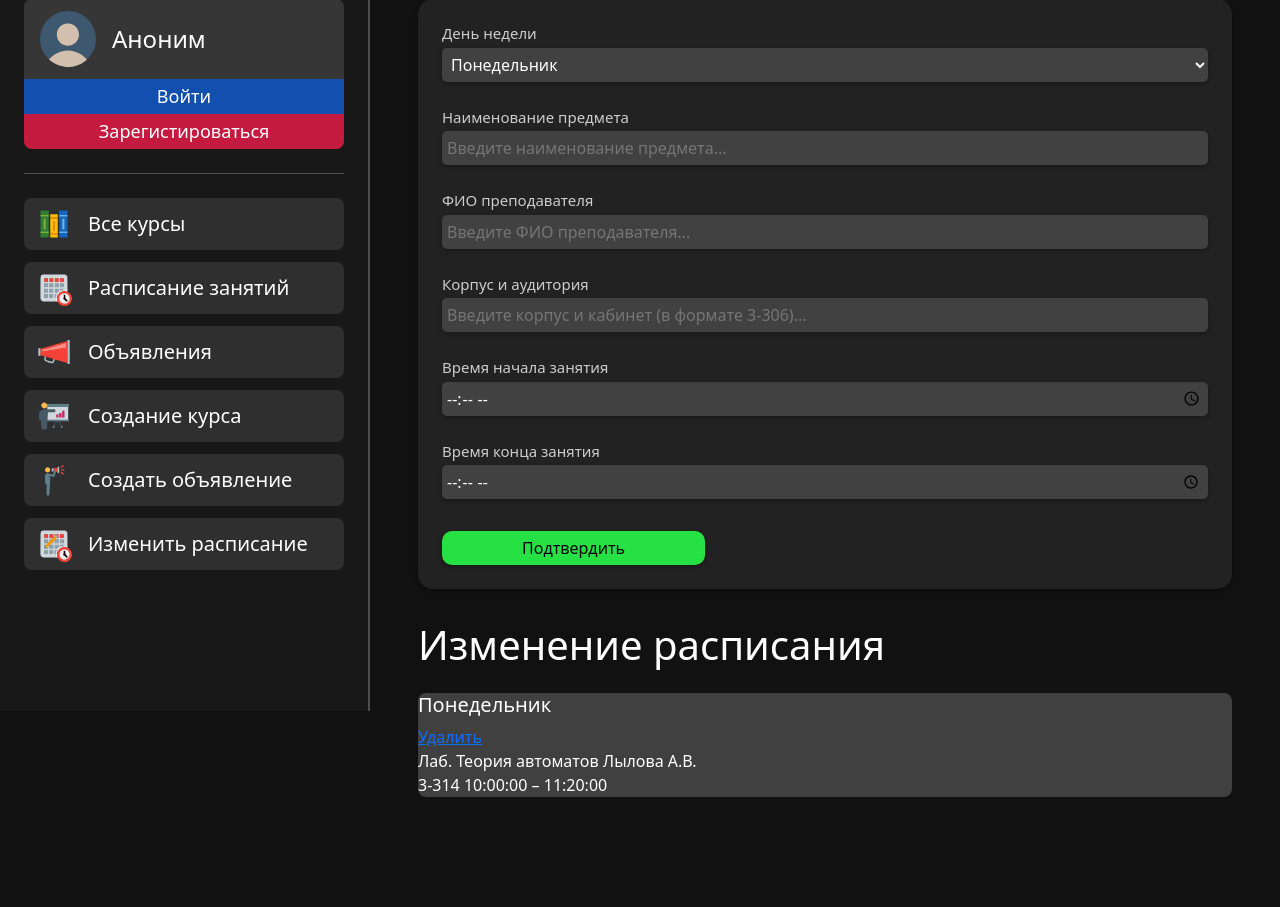
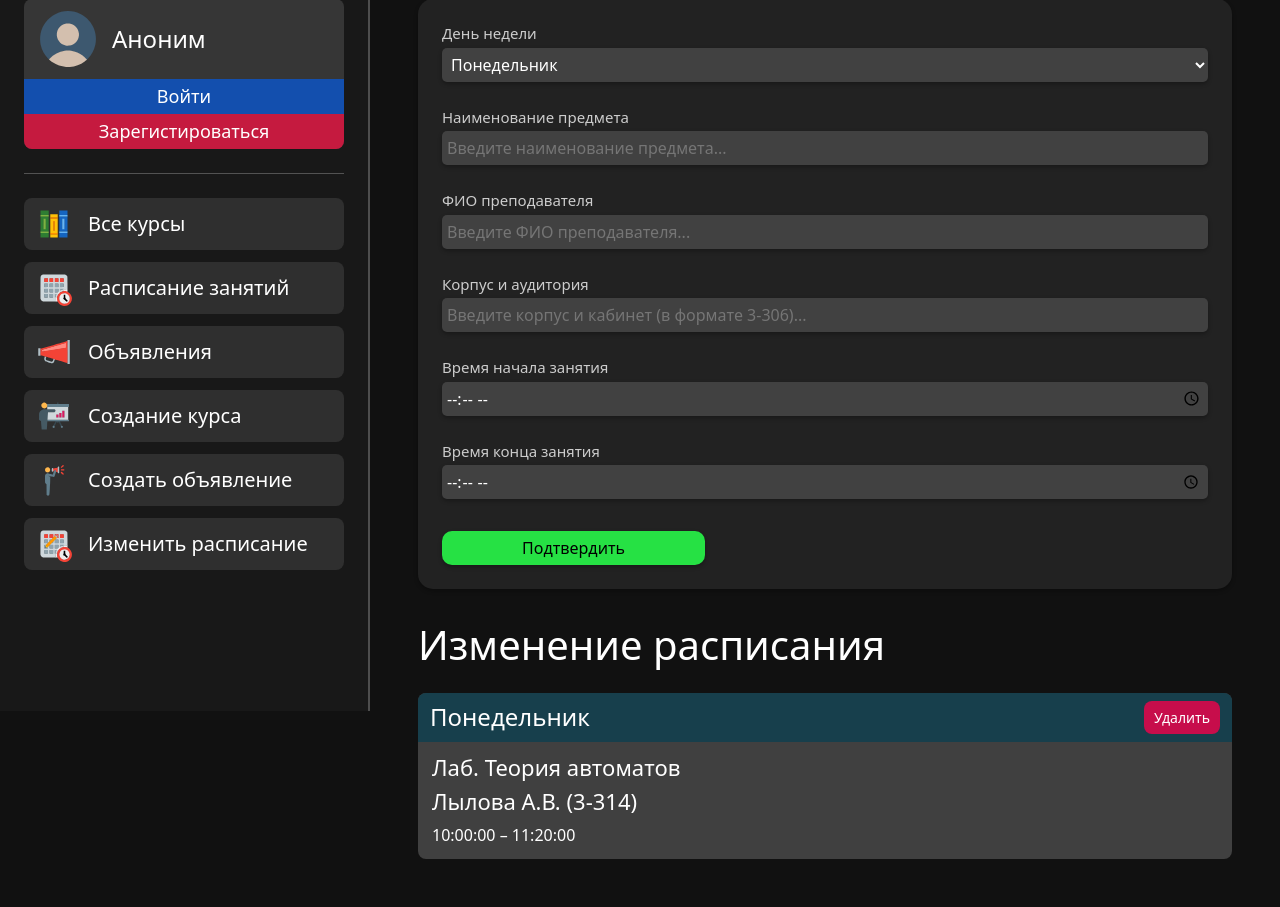
Before and after one commit to UniversityJointProjects/E-cousesSite, a Django app: page /timetable_edit in a window 1280 px wide. Shown: the part 121-1028 px from the top of the page. Before the commit the page ends 918 px from the top, so only its background shows below. Run offline with Django 4.2, Linux system fonts and the light colour scheme; data comes from the database, SQL or seed files in the repository; some libraries are stand-ins or nearby versions.

Commit message:
Intermediate commit

```diff
--- a/config/main/static/main/css/timetable.css
+++ b/config/main/static/main/css/timetable.css
@@ -167,3 +167,43 @@ table th {
     background-color: #404040;
     border-radius: 8px;
 }
+
+.wd_heading {
+    display: flex;
+    justify-content: space-between;
+    background-color: #173F4C;
+    padding: 8px 12px;
+    border-radius: 8px 8px 0 0;
+    align-items: center;
+}
+
+.wd_heading h4 {
+    margin: 0;
+}
+
+.wd_heading a {
+    background-color: #c70d4b;
+    text-decoration: none;
+    color: white;
+    border-radius: 8px;
+    padding: 6px 10px;
+    font-size: 14px;
+}
+
+.wd_heading a:hover {
+    background-color: #df1558;
+}
+
+.wd_info {
+    display: flex;
+    flex-direction: column;
+    padding: 12px 14px;
+}
+
+.wd_si_subject {
+    font-size: 22px;
+}
+
+.wd_si_teach_loc {
+    font-size: 22px;
+}
--- a/config/main/templates/main/timetable_edit.html
+++ b/config/main/templates/main/timetable_edit.html
@@ -43,17 +43,18 @@
         <h1 class="timetable_text_title" id="timetable_edit_title">Изменение расписания</h1>
         {% for item in data %}
             <div class="weekday">
-                <div class="">
-                    <h5>{{item.weekday}}</h5>
+                <div class="wd_heading">
+                    <h4>{{item.weekday}}</h4>
                     <a href="/">Удалить</a>
                 </div>
-                <div>
-                    {{item.subject}}
-                    {{item.teacher}}
-                </div>
-                <div>
-                    {{item.building_room}}
-                    {{item.time}}
+                <div class="wd_info">
+                    <div class="wd_sub_info">
+                        <h5 class="wd_si_subject">{{item.subject}}</h5>
+                        <h5 class="wd_si_teach_loc">{{item.teacher_location}}</h5>
+                    </div>
+                    <div class="wd_time_bounds">
+                        {{item.time}}
+                    </div>
                 </div>
             </div>
         {% endfor %}
--- a/config/main/views.py
+++ b/config/main/views.py
@@ -98,7 +98,7 @@ def timetable_edit(request):
     timetable_data = []
 
     for item in timetable_els:
-        timetable_data.append({"weekday": item.weekday, "subject": item.subject, "teacher": item.teacher, "building_room": item.building_room, "time": f"{item.time_start} – {item.time_end}"})
+        timetable_data.append({"weekday": item.weekday, "subject": item.subject, "teacher_location": f"{item.teacher} ({item.building_room})", "time": f"{item.time_start} – {item.time_end}"})
 
     return render(request, "main/timetable_edit.html", {'role': role, 'ava': ava, "form": form, "data": timetable_data})
 
```
